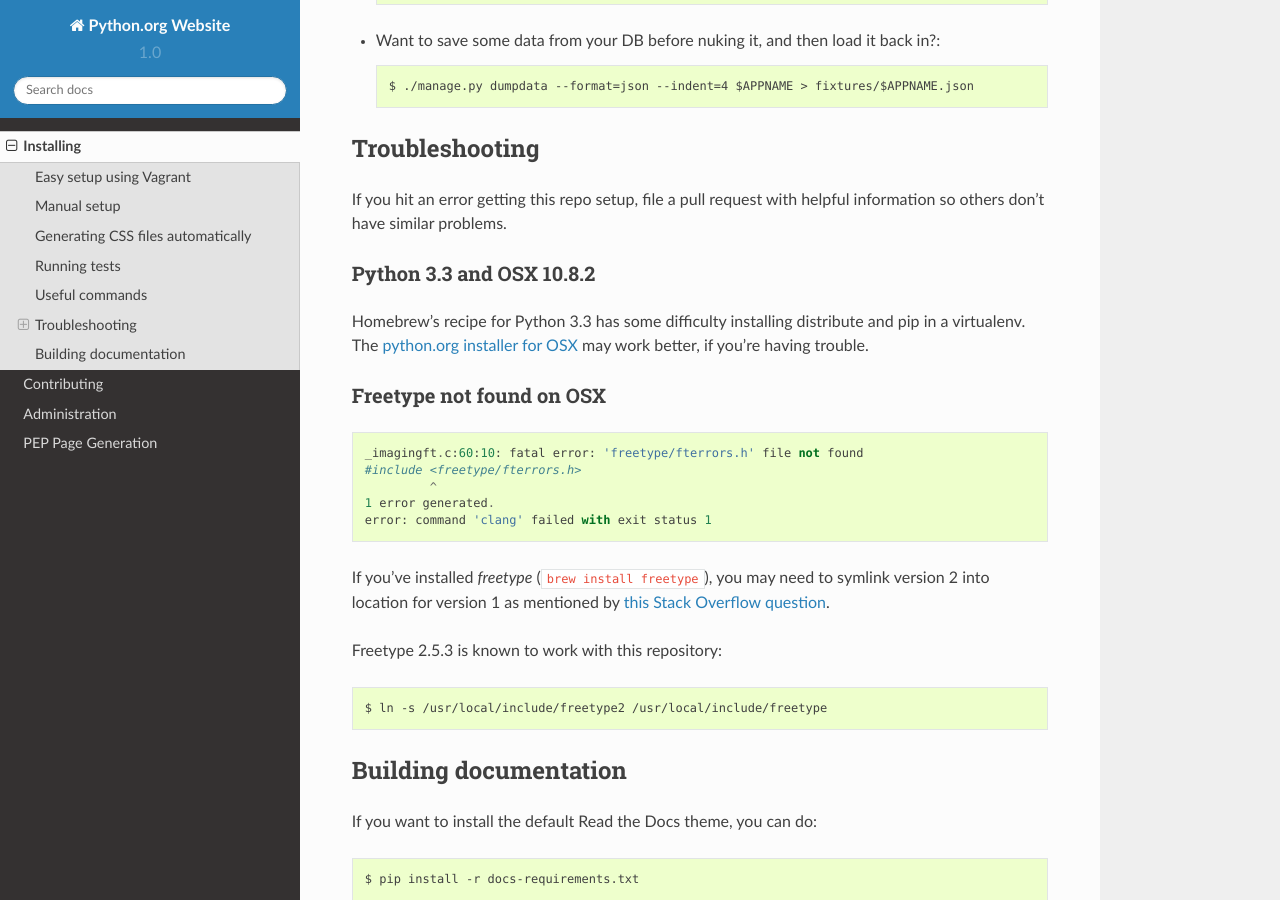
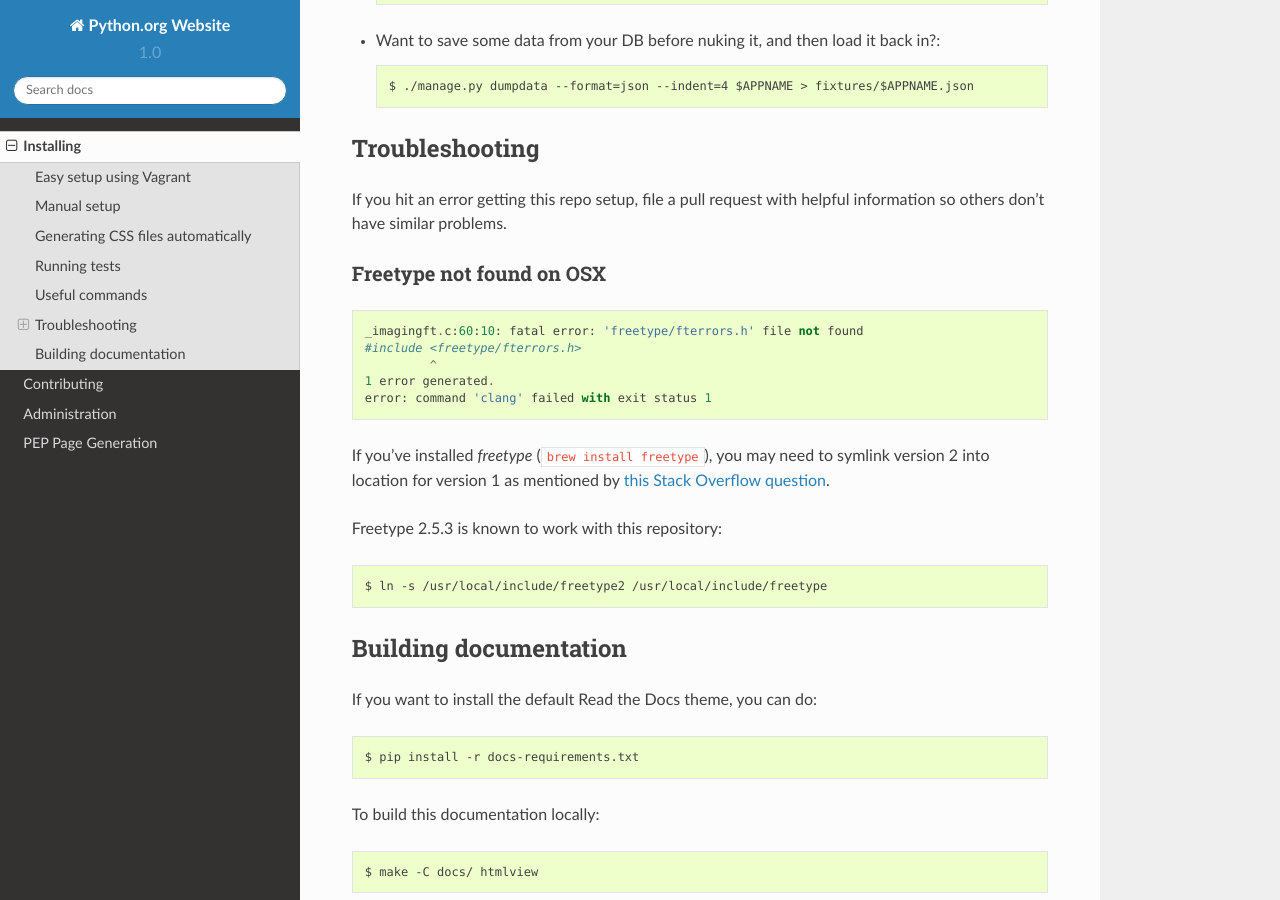
Before and after one commit to python/pythondotorg, a Sphinx documentation site: the page built from docs/source/install.rst, in a window 1280 px wide and 900 px high, scrolled down 3057 px. Built offline with Sphinx 7.4.7 and the Read the Docs theme 2.0.0, drawn with Linux system fonts in a browser that asks for light colours.

Commit message:
We don't support Python 3.3 anymore

```diff
--- a/docs/source/install.rst
+++ b/docs/source/install.rst
@@ -146,13 +146,6 @@ Troubleshooting
 If you hit an error getting this repo setup, file a pull request with helpful
 information so others don't have similar problems.
 
-Python 3.3 and OSX 10.8.2
-^^^^^^^^^^^^^^^^^^^^^^^^^
-
-Homebrew's recipe for Python 3.3 has some difficulty installing distribute
-and pip in a virtualenv. The `python.org installer for OSX <https://www.python.org/download/>`_
-may work better, if you're having trouble.
-
 Freetype not found on OSX
 ^^^^^^^^^^^^^^^^^^^^^^^^^
 
```
